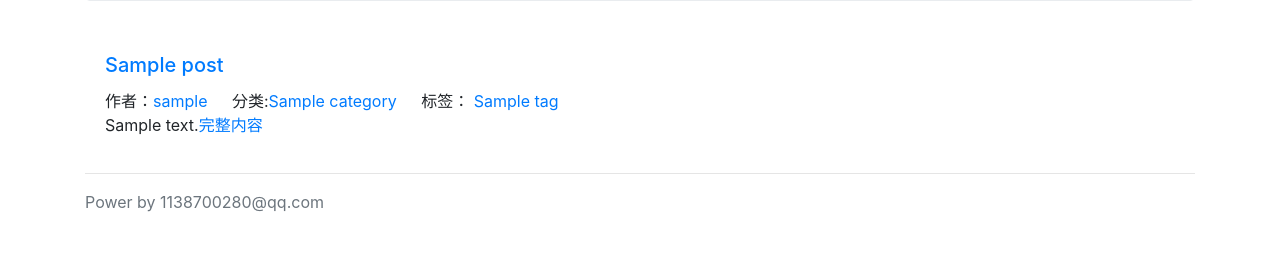
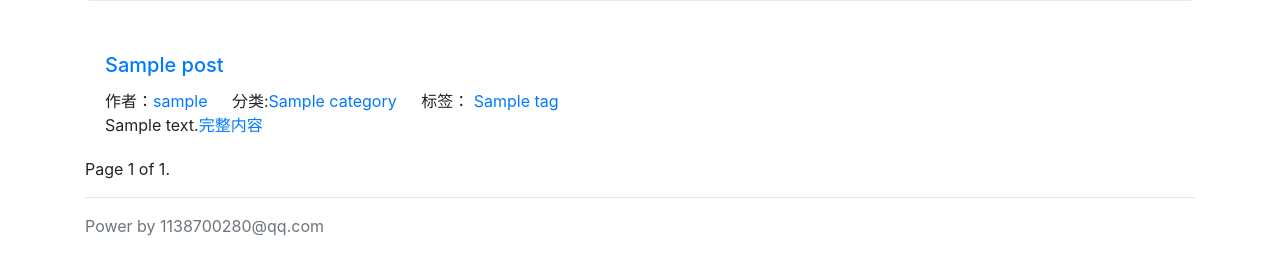
Before and after one commit to wangjunhao999/typeidea, a Django app: page / in a window 1280 px wide. Shown: the part 304-579 px from the top of the page. Run offline with Django 3.2, Linux system fonts and the light colour scheme; tables that the repository leaves empty hold one stand-in row (values such as "Sample post"); parts of the project's set-up code (start-up, migrations or seed data) failed here and were passed over; some libraries are stand-ins or nearby versions.

Commit message:
'完成list.html'

```diff
--- a/typeidea/themes/bootstrap/templates/blog/list.html
+++ b/typeidea/themes/bootstrap/templates/blog/list.html
@@ -39,4 +39,18 @@
         </div>
     {% endfor %}
 
+    {% if page_obj %}
+
+        {% if page_obj.has_previous %}
+            <a href="?page={{ page_obj.previous_page_number }}">上一页</a>
+        {% endif %}
+
+        Page {{ page_obj.number }} of {{ paginator.num_pages }}.
+
+        {% if page_obj.has_next %}
+            <a href="?page={{ page_obj.next_page_number }}">下一页</a>
+        {% endif %}
+
+    {% endif %}
+
 {% endblock %}
```
